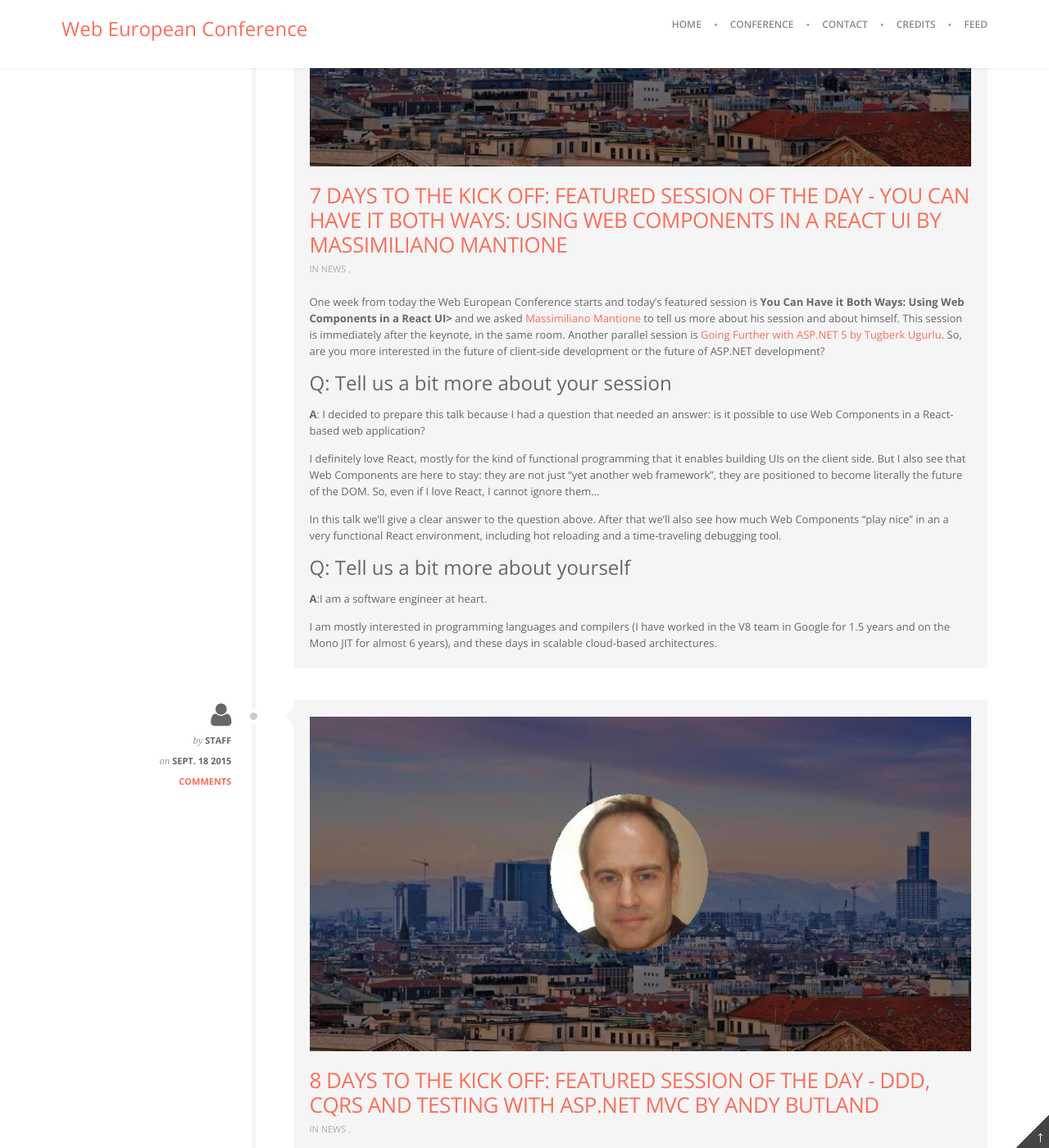
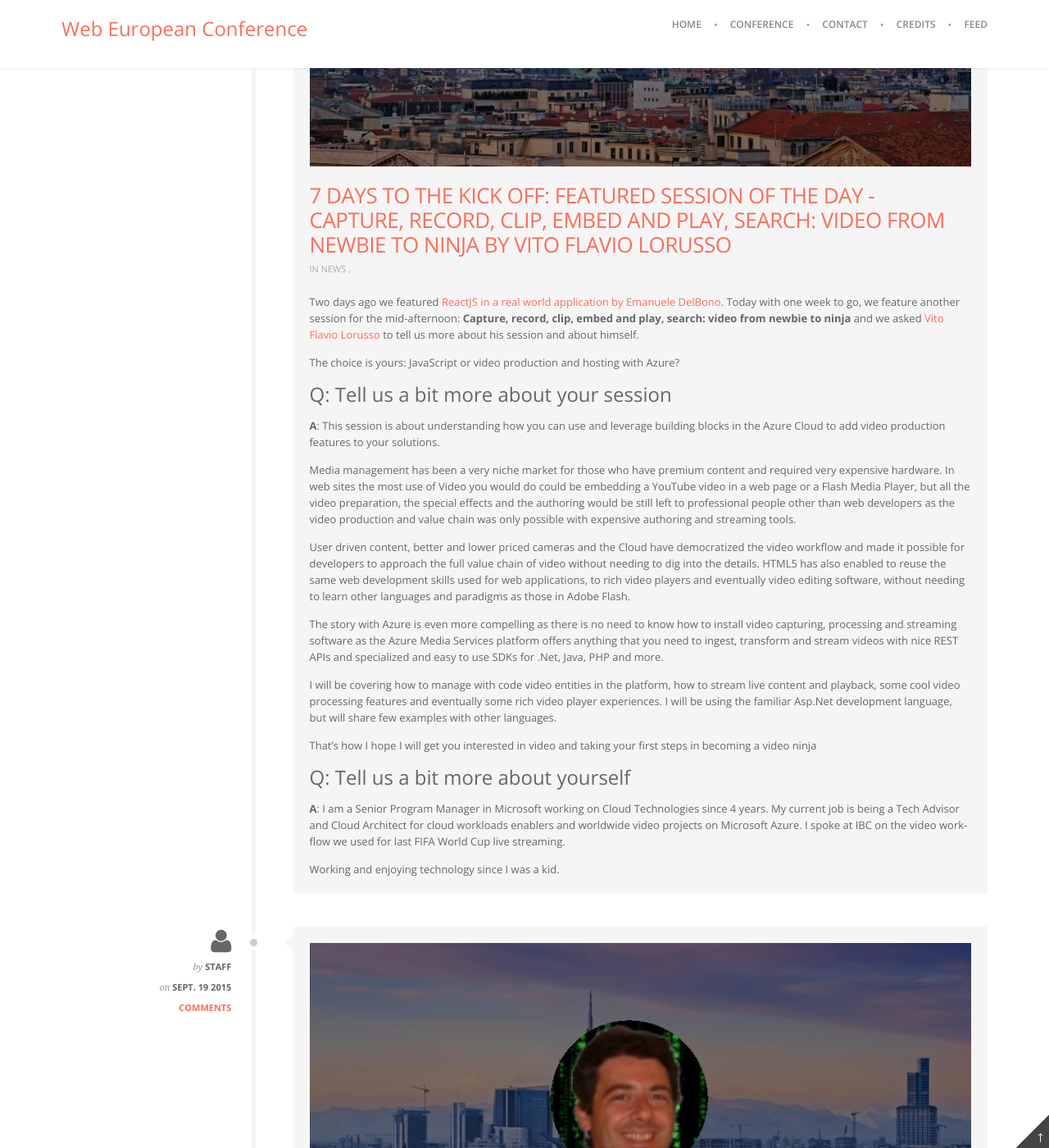
Before and after one commit to Web-European-Conference/blog, a Jekyll site: the page built from index.html, in a window 1280 px wide and 1400 px high, scrolled down 446 px. Shown: the whole window at 82% size. Built offline with Jekyll 4.4.1, drawn with Linux system fonts in a browser that asks for light colours; Markdown is read by kramdown in place of the engine named in the settings; the list of posts is cut into pages by our own code; comment, search, counter and statistics services are not loaded; some of the changed text lies outside the part shown.

Commit message:
PostTitle(One more featured session: Capture, record, clip, embed and play, search: video from newbie to ninja by @vflorusso) Link(http://blog.webnextconf.eu/2015/09/19/07-days-to-the-conference-azure-video-vito-lorusso/) Scheduled(2015-09-19T16:00+02:00)

```diff
--- a/_drafts/_unplanned_2015-09-XX-XX-days-to-the-conference-azure-video-vito-lorusso.markdown
+++ b/_posts/2015-09-19-07-days-to-the-conference-azure-video-vito-lorusso.markdown
@@ -1,7 +1,7 @@
 ---
 layout: post
-date: 2015-09-16 3:00PM
-title: "10 Days to the kick off: featured session of the day - Capture, record, clip, embed and play, search: video from newbie to ninja by Vito Flavio Lorusso"
+date: 2015-09-19 4:00PM
+title: "7 Days to the kick off: featured session of the day - Capture, record, clip, embed and play, search: video from newbie to ninja by Vito Flavio Lorusso"
 description: "Featured session of the day is Capture, record, clip, embed and play, search: video from newbie to ninja by Vito Flavio Lorusso"
 imagePath: /assets/2015/09/vito.jpg
 comments: true
@@ -12,7 +12,9 @@ tags:
 - agenda
 ---
 
-We are continuing our tour of the sessions: with 10 days the Web European Conference, the featured session is **Capture, record, clip, embed and play, search: video from newbie to ninja** and we asked [Vito Flavio Lorusso](https://twitter.com/vflorusso) to tell us more about his session and about himself.
+Two days ago we featured [ReactJS in a real world application by Emanuele DelBono](http://blog.webnextconf.eu/2015/09/18/08-days-to-the-conference-reactJS-Ema/). Today with one week to go, we feature another session for the mid-afternoon: **Capture, record, clip, embed and play, search: video from newbie to ninja** and we asked [Vito Flavio Lorusso](https://twitter.com/vflorusso) to tell us more about his session and about himself.
+
+The choice is yours: JavaScript or video production and hosting with Azure?
 
 ### Q: Tell us a bit more about your session
 **A**: This session is about understanding how you can use and leverage building blocks in the Azure Cloud to add video production features to your solutions.
@@ -32,4 +34,6 @@ That’s how I hope I will get you interested in video and taking your first ste
 
 
 ### Q: Tell us a bit more about yourself
-**A**:
+**A**: I am a Senior Program Manager in Microsoft working on Cloud Technologies since 4 years. My current job is being a Tech Advisor and Cloud Architect for cloud workloads enablers and worldwide video projects on Microsoft Azure. I spoke at IBC on the video work-flow we used for last FIFA World Cup live streaming.
+
+Working and enjoying technology since I was a kid.
```
